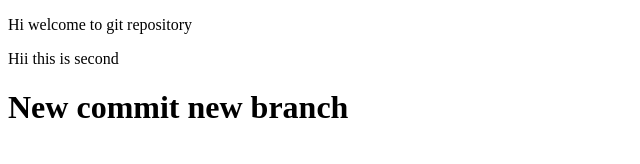
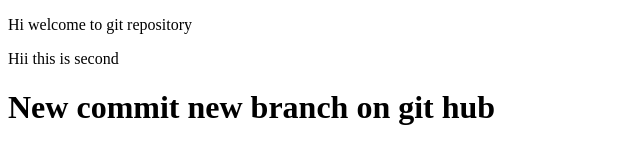
Before and after one commit to mukul165/devops, a plain HTML site: page index.html in a window 1280 px wide. Shown: the whole page, without its empty margins (0-640 px from the left). Drawn offline with Linux system fonts and the light colour scheme.

Commit message:
Update index.html

```diff
--- a/index.html
+++ b/index.html
@@ -9,7 +9,7 @@
 <body>
     <p>Hi welcome to git repository</p>
     <p>Hii this is second </p>
-    <h1>New commit new branch</h1>
+    <h1>New commit new branch on git hub</h1>
 </body>
 
 </html>
```
